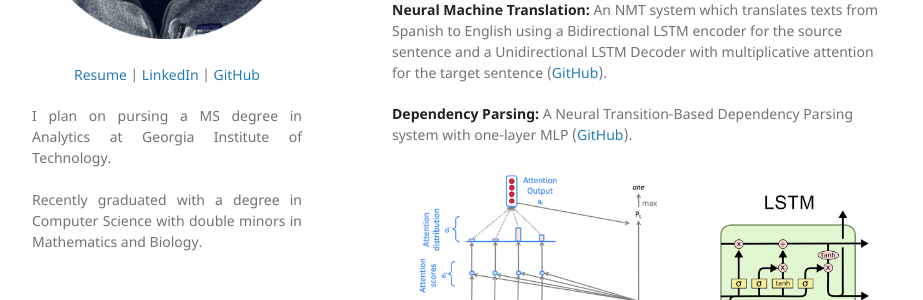
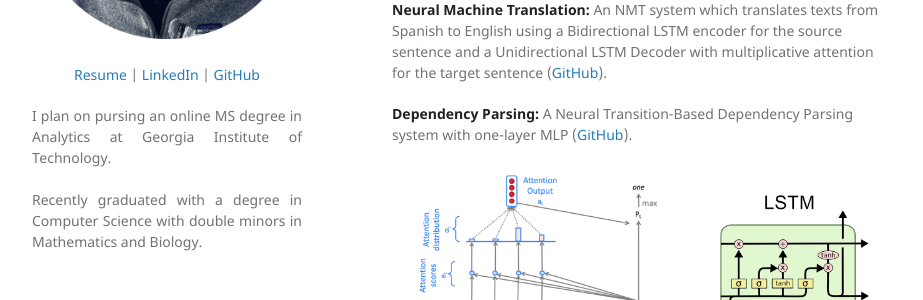
Before and after one commit to Michael96Torres/Michael96Torres.github.io, a Jekyll site: the page built from index.md, in a window 1280 px wide. Shown: the part 340-640 px from the top of the page, without its empty margins (178-1101 px from the left). Built offline with Jekyll 4.4.1, drawn with Linux system fonts in a browser that asks for light colours; our own code applies the rules of GitHub Pages for plain Markdown files; a script that is not in the unit is left out.

Commit message:
Update info section

```diff
--- a/_config.yml
+++ b/_config.yml
@@ -10,7 +10,7 @@
   </p>
 
   <p align="justify">
-  I plan on pursing a MS degree in Analytics at Georgia Institute of Technology.
+  I plan on pursing an online MS degree in Analytics at Georgia Institute of Technology.
   <br><br>
   Recently graduated with a degree in Computer Science with double minors in Mathematics and Biology.
   <br><br>
```
